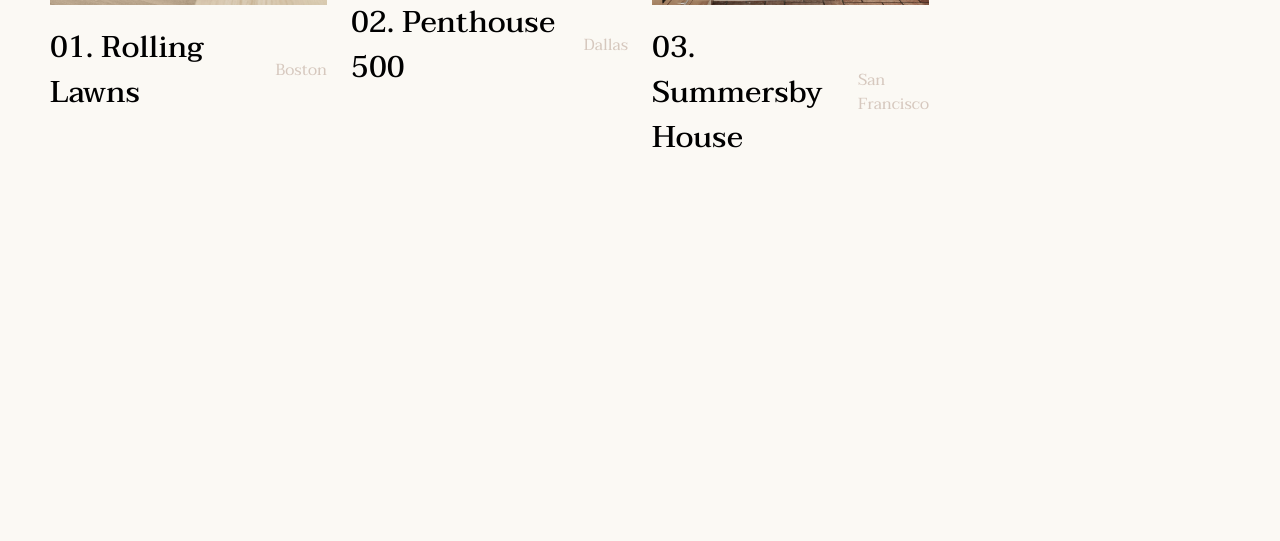
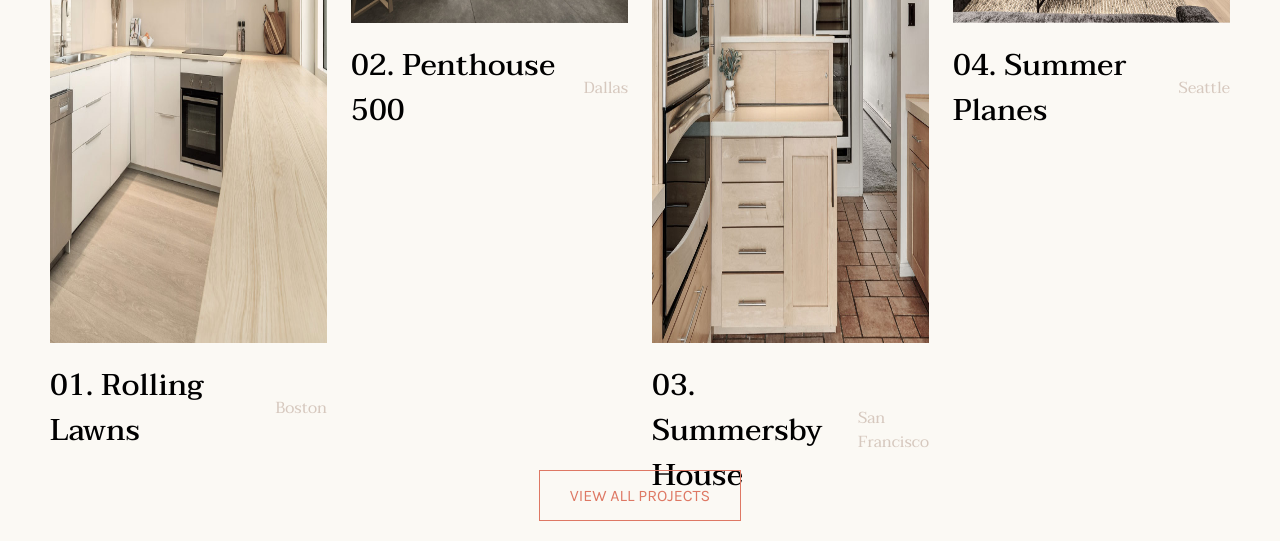
Before and after one commit to khansayeedk2/residential-apartments, a plain HTML site: page index.html in a window 1280 px wide. Shown: the part 6747-7288 px from the top of the page. Drawn offline with nearby package versions, Linux system fonts and the light colour scheme.

Commit message:
projects

```diff
--- a/index.html
+++ b/index.html
@@ -240,8 +240,8 @@
         </section>
 
         <!-- Featured Projects -->
-        <section class="bg-[#fbf9f4] h-[1600px]">
-            <div class="ml-[50px] mr-[50px] m-auto pb-[120px] pt-[120px]">
+        <section class="bg-[#fbf9f4] h-[1500px] justify-items-center">
+            <div class="ml-[50px] mr-[50px] m-auto pb-[280px] pt-[120px]">
 
                 <!-- Projects Title -->
                 <div class="text-center mb-[50px]">
@@ -256,7 +256,7 @@
                         <!-- 01. Rolling Lawns -->
                         <div>
                             <div>
-                                <img src="images/asset-16.jpeg">
+                                <img src="images/asset-16.jpeg" class="h-[640px] w-auto">
                             </div>
                             <div class="flex justify-between items-center">
                                 <h3 class="pt-[20px] text-[30px] font-medium font-[Taviraj]">01. Rolling Lawns</h3>
@@ -267,7 +267,7 @@
                         <!-- 02. Penthouse 500 -->
                         <div>
                             <div>
-                                <img src="images/asset 17.jpeg">
+                                <img src="images/asset 17.jpeg" class="h-[320px] w-[500px]">
                             </div>
                             <div class="flex justify-between items-center">
                                 <h3 class="pt-[20px] text-[30px] font-medium font-[Taviraj]">02. Penthouse 500</h3>
@@ -278,7 +278,7 @@
                         <!-- 03. Summersby House -->
                         <div>
                             <div>
-                                <img src="images/asset 18.jpeg">
+                                <img src="images/asset 18.jpeg" class="h-[640px] w-auto">
                             </div>
                             <div class="flex justify-between items-center">
                                 <h3 class="pt-[20px] text-[30px] font-medium font-[Taviraj]">03. Summersby House</h3>
@@ -289,7 +289,7 @@
                         <!-- 04. Summer Planes -->
                         <div>
                             <div>
-                                <img src="images/asset 19.jpeg">
+                                <img src="images/asset 19.jpeg" class="h-[320px] w-[500px]">
                             </div>
                             <div class="flex justify-between items-center">
                                 <h3 class="pt-[20px] text-[30px] font-medium font-[Taviraj]">04. Summer Planes</h3>
@@ -298,8 +298,11 @@
                         </div>
                     </div>
                 </div>
+            </div>
 
-
+            <!-- View All Projects Button -->
+            <div>
+                <a href="projects.html" class="text-[#de7864] border border-[#de7864] font-[Karla] pt-[15px] pb-[15px] pr-[30px] pl-[30px]"><button>VIEW ALL PROJECTS</button></a>
             </div>
         </section>
 
```
